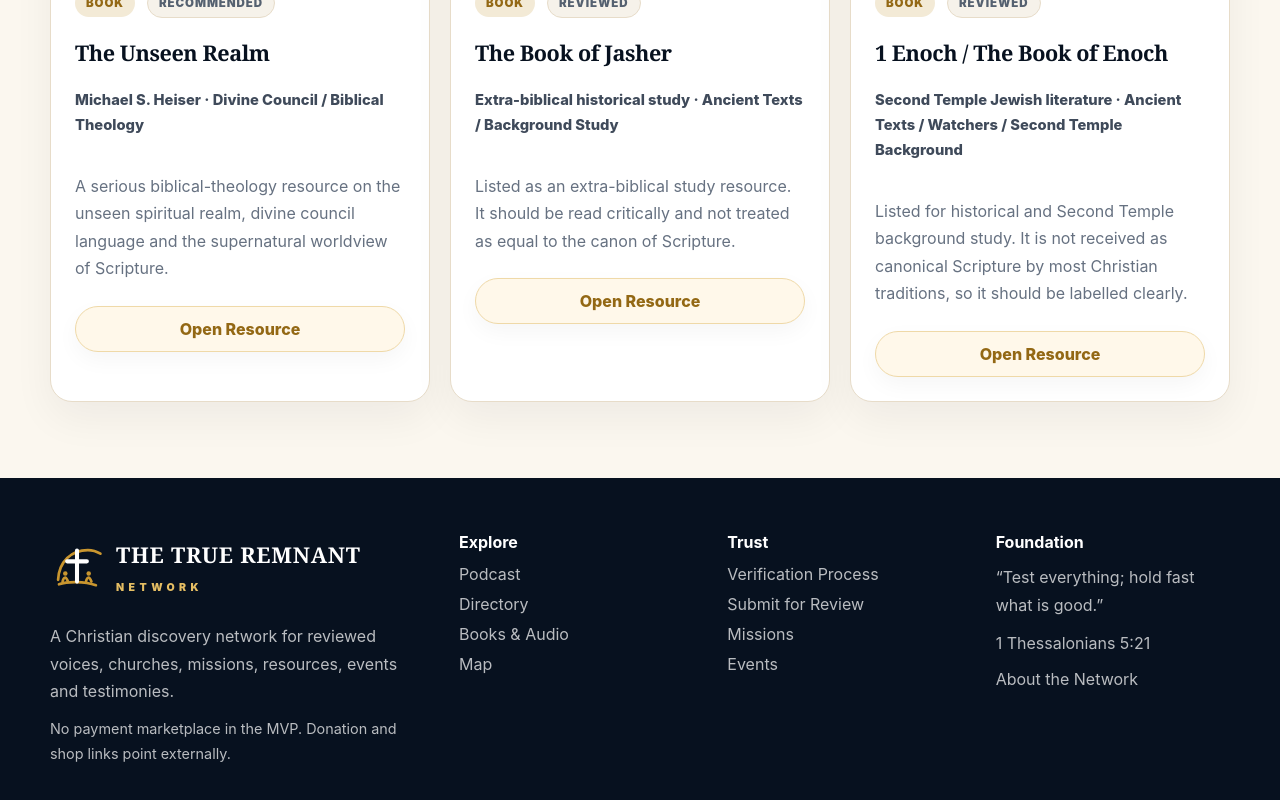
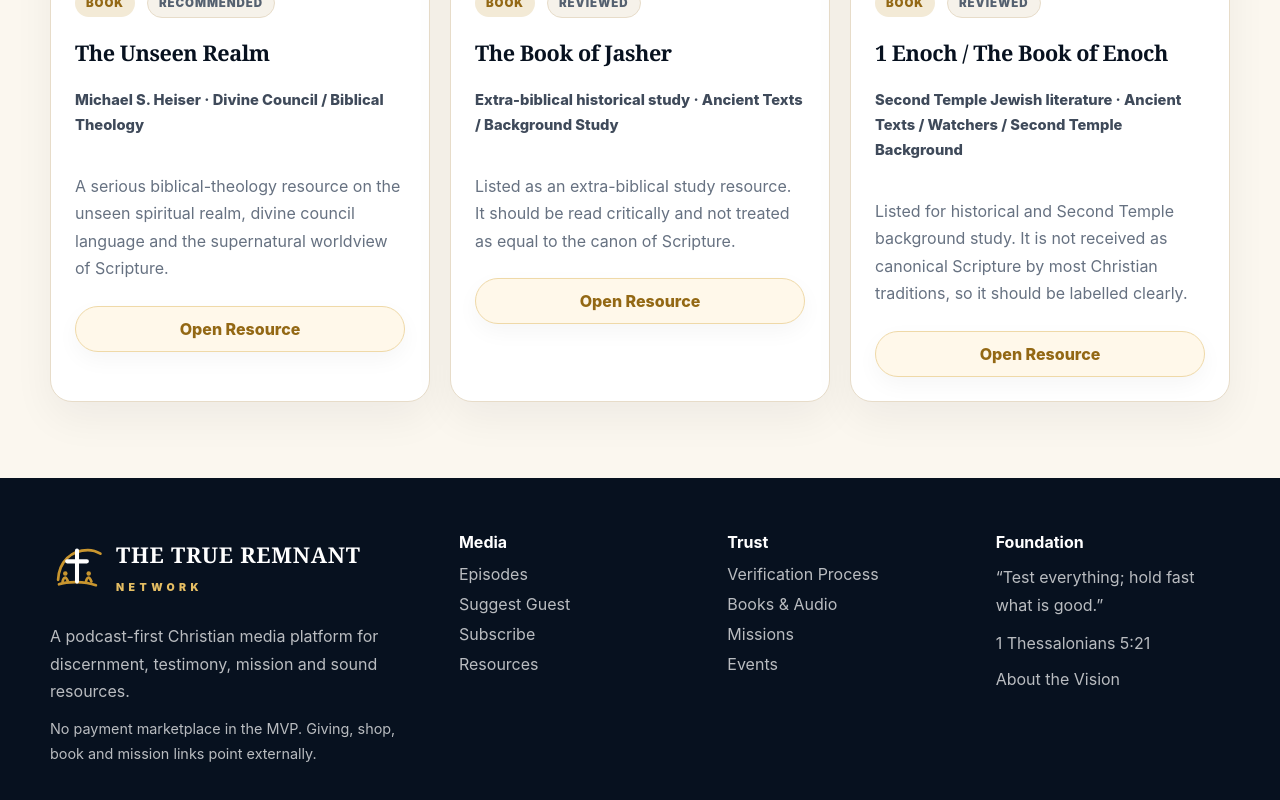
Before and after one commit to dakande85-bit/the-true-remnant-network, a Next.js app: page / in a window 1280 px wide. Shown: the part 4485-5285 px from the top of the page. Built offline with nearby package versions, Linux system fonts and the light colour scheme.

Commit message:
Update footer for podcast media platform

```diff
--- a/src/components/Footer.tsx
+++ b/src/components/Footer.tsx
@@ -8,20 +8,20 @@ export function Footer() {
           <a href="/" className="logo footer-logo" aria-label="The True Remnant homepage">
             <BrandLogo variant="light" />
           </a>
-          <p>A Christian discovery network for reviewed voices, churches, missions, resources, events and testimonies.</p>
-          <p className="footer-note">No payment marketplace in the MVP. Donation and shop links point externally.</p>
+          <p>A podcast-first Christian media platform for discernment, testimony, mission and sound resources.</p>
+          <p className="footer-note">No payment marketplace in the MVP. Giving, shop, book and mission links point externally.</p>
         </div>
         <div>
-          <strong>Explore</strong>
-          <a href="/podcast">Podcast</a>
-          <a href="/directory">Directory</a>
-          <a href="/resources">Books & Audio</a>
-          <a href="/map">Map</a>
+          <strong>Media</strong>
+          <a href="/podcast">Episodes</a>
+          <a href="/submit">Suggest Guest</a>
+          <a href="/#subscribe">Subscribe</a>
+          <a href="/resources">Resources</a>
         </div>
         <div>
           <strong>Trust</strong>
           <a href="/verification">Verification Process</a>
-          <a href="/submit">Submit for Review</a>
+          <a href="/resources">Books & Audio</a>
           <a href="/missions">Missions</a>
           <a href="/events">Events</a>
         </div>
@@ -29,7 +29,7 @@ export function Footer() {
           <strong>Foundation</strong>
           <p>“Test everything; hold fast what is good.”</p>
           <p>1 Thessalonians 5:21</p>
-          <a href="/about">About the Network</a>
+          <a href="/about">About the Vision</a>
         </div>
       </div>
     </footer>
```
